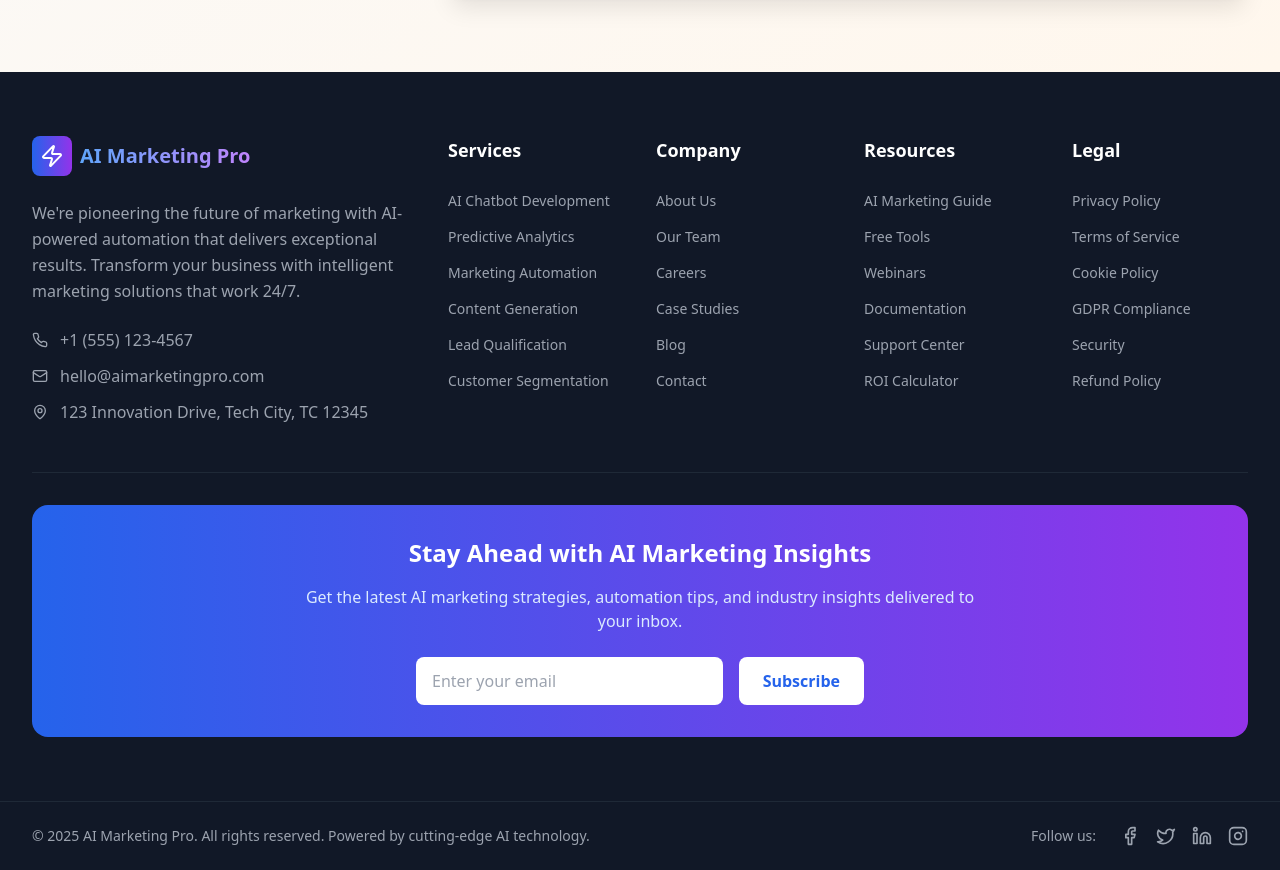
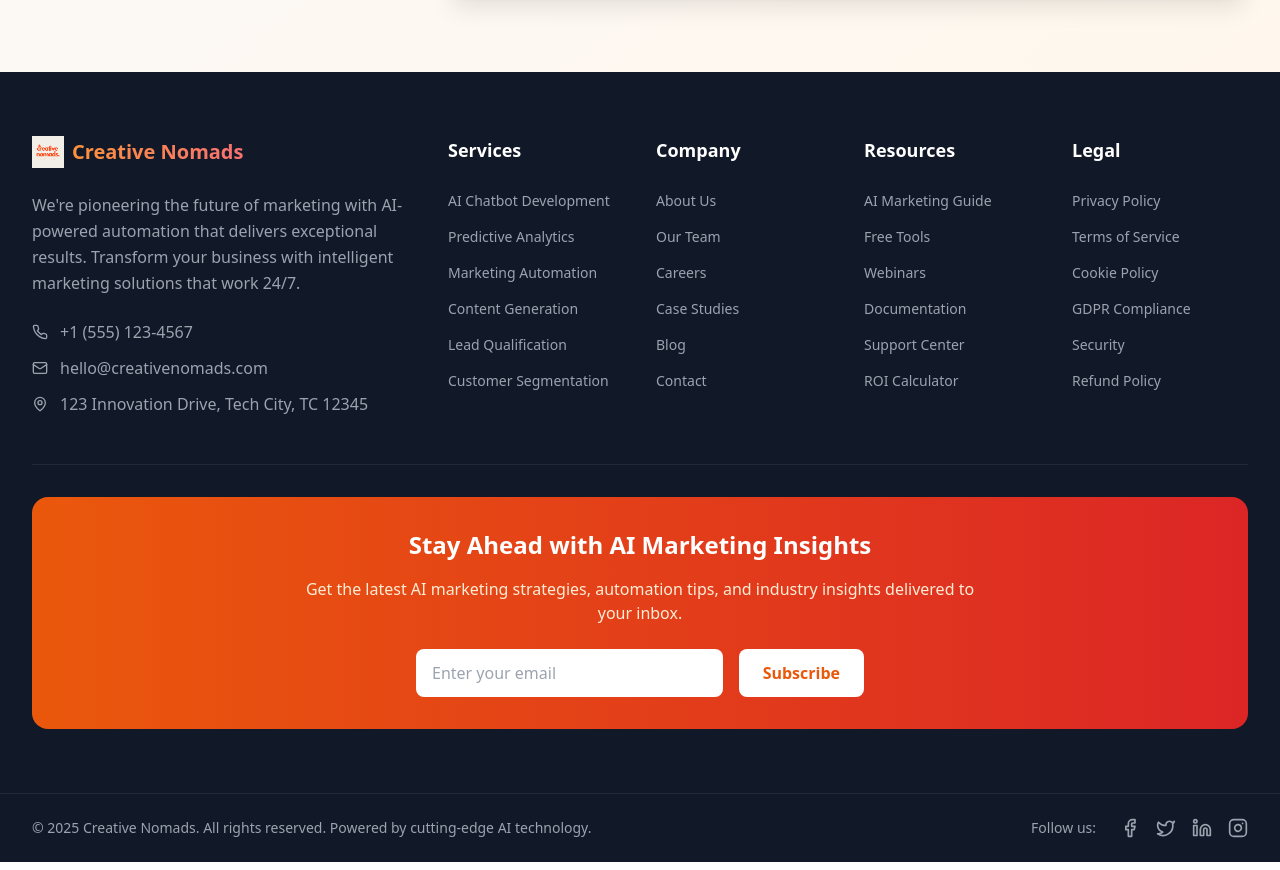
Before and after one commit to farisadlin/ai-powered-boost, a React (Vite) app: page / in a window 1280 px wide. Shown: the part 4760-5630 px from the top of the page. Built offline with nearby package versions, Linux system fonts and the light colour scheme.

Commit message:
Fix: Footer color scheme
Update the footer to use the Creative Nomads orange-red color scheme.

```diff
--- a/src/components/Footer.tsx
+++ b/src/components/Footer.tsx
@@ -54,11 +54,13 @@ const Footer = () => {
           {/* Company Info */}
           <div className="lg:col-span-2">
             <div className="flex items-center space-x-2 mb-6">
-              <div className="bg-gradient-to-r from-blue-600 to-purple-600 p-2 rounded-lg">
-                <Zap className="h-6 w-6 text-white" />
-              </div>
-              <span className="text-xl font-bold bg-gradient-to-r from-blue-400 to-purple-400 bg-clip-text text-transparent">
-                AI Marketing Pro
+              <img
+                src="/lovable-uploads/6bdc31da-a4cc-406f-8454-af76f1f73dde.png"
+                alt="Creative Nomads Logo"
+                className="h-8 w-8 object-contain"
+              />
+              <span className="text-xl font-bold bg-gradient-to-r from-orange-400 to-red-400 bg-clip-text text-transparent">
+                Creative Nomads
               </span>
             </div>
             <p className="text-gray-400 mb-6 leading-relaxed">
@@ -74,7 +76,7 @@ const Footer = () => {
               </div>
               <div className="flex items-center text-gray-400">
                 <Mail className="h-4 w-4 mr-3" />
-                <span>hello@aimarketingpro.com</span>
+                <span>hello@creativenomads.com</span>
               </div>
               <div className="flex items-center text-gray-400">
                 <MapPin className="h-4 w-4 mr-3" />
@@ -142,9 +144,9 @@ const Footer = () => {
 
         {/* Newsletter Section */}
         <div className="border-t border-gray-800 mt-12 pt-8">
-          <div className="bg-gradient-to-r from-blue-600 to-purple-600 rounded-2xl p-8 text-center">
+          <div className="bg-gradient-to-r from-orange-600 to-red-600 rounded-2xl p-8 text-center">
             <h3 className="text-2xl font-bold mb-4">Stay Ahead with AI Marketing Insights</h3>
-            <p className="text-blue-100 mb-6 max-w-2xl mx-auto">
+            <p className="text-orange-100 mb-6 max-w-2xl mx-auto">
               Get the latest AI marketing strategies, automation tips, and industry insights delivered to your inbox.
             </p>
             <div className="flex flex-col sm:flex-row max-w-md mx-auto gap-4">
@@ -153,7 +155,7 @@ const Footer = () => {
                 placeholder="Enter your email"
                 className="flex-1 px-4 py-3 rounded-lg text-gray-900 border-0 focus:ring-2 focus:ring-white"
               />
-              <button className="bg-white text-blue-600 px-6 py-3 rounded-lg font-semibold hover:bg-gray-100 transition-colors">
+              <button className="bg-white text-orange-600 px-6 py-3 rounded-lg font-semibold hover:bg-gray-100 transition-colors">
                 Subscribe
               </button>
             </div>
@@ -166,7 +168,7 @@ const Footer = () => {
         <div className="max-w-7xl mx-auto px-4 sm:px-6 lg:px-8 py-6">
           <div className="flex flex-col md:flex-row justify-between items-center">
             <p className="text-gray-400 text-sm">
-              © {currentYear} AI Marketing Pro. All rights reserved. Powered by cutting-edge AI technology.
+              © {currentYear} Creative Nomads. All rights reserved. Powered by cutting-edge AI technology.
             </p>
 
             {/* Social Links */}
```
